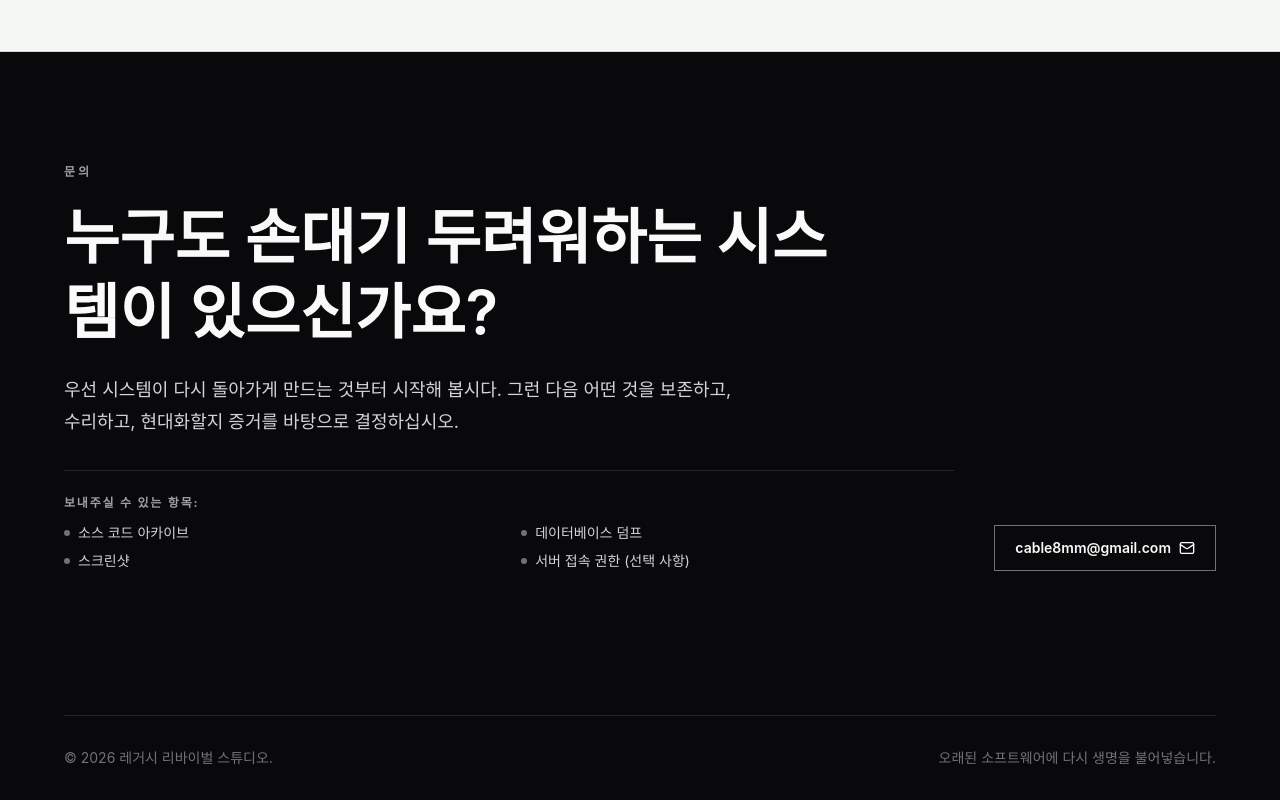
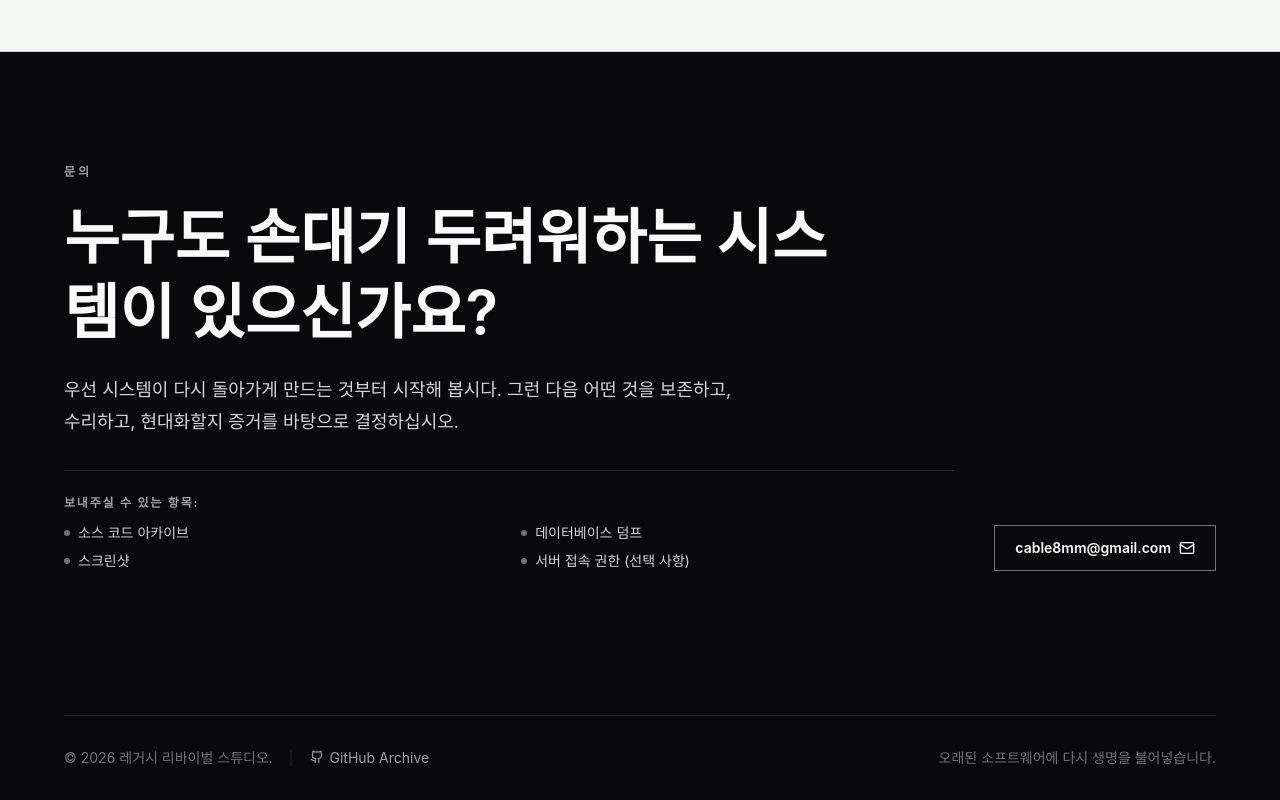
Before and after one commit to cable8mm/etern.co.kr, a React (Vite) app: page / in a window 1280 px wide. Shown: the part 6312-7112 px from the top of the page. Built offline with nearby package versions, Linux system fonts and the light colour scheme.

Commit message:
Add github archive link on footer

```diff
--- a/src/App.jsx
+++ b/src/App.jsx
@@ -773,7 +773,19 @@ function Footer() {
   return (
     <footer className="bg-zinc-950 px-5 py-8 text-zinc-500 dark:text-zinc-400 md:px-8">
       <div className="mx-auto flex max-w-6xl flex-col gap-3 border-t border-zinc-800 pt-8 text-sm md:flex-row md:items-center md:justify-between">
-        <p>{t('footer.copyright')}</p>
+        <div className="flex flex-col gap-2 md:flex-row md:items-center md:gap-4">
+          <p>{t('footer.copyright')}</p>
+          <span className="hidden md:inline text-zinc-800">|</span>
+          <a
+            href="https://github.com/cable8mm"
+            target="_blank"
+            rel="noopener noreferrer"
+            className="inline-flex items-center gap-1.5 text-zinc-400 hover:text-zinc-50 transition-colors"
+          >
+            <Github size={14} className="mb-0.5" />
+            <span>GitHub Archive</span>
+          </a>
+        </div>
         <p>{t('footer.slogan')}</p>
       </div>
     </footer>
@@ -1169,10 +1181,10 @@ function AboutPage() {
                   href="https://github.com/cable8mm"
                   target="_blank"
                   rel="noopener noreferrer"
-                  className="inline-flex items-center gap-2 text-sm font-semibold text-zinc-800 dark:text-zinc-300 transition-colors hover:text-zinc-950 dark:hover:text-zinc-50 border-b border-zinc-300 dark:border-zinc-700 pb-0.5"
+                  className="inline-flex items-center gap-2.5 border border-zinc-300 dark:border-zinc-700 bg-transparent px-4 py-2 text-sm font-semibold text-zinc-950 dark:text-zinc-50 transition-colors hover:border-zinc-950 hover:bg-zinc-50 dark:hover:border-zinc-300 dark:hover:bg-zinc-900"
                 >
                   <Github size={16} />
-                  <span>github.com/cable8mm</span>
+                  <span>GitHub Restoration Archive</span>
                 </a>
               </div>
             </div>
```
